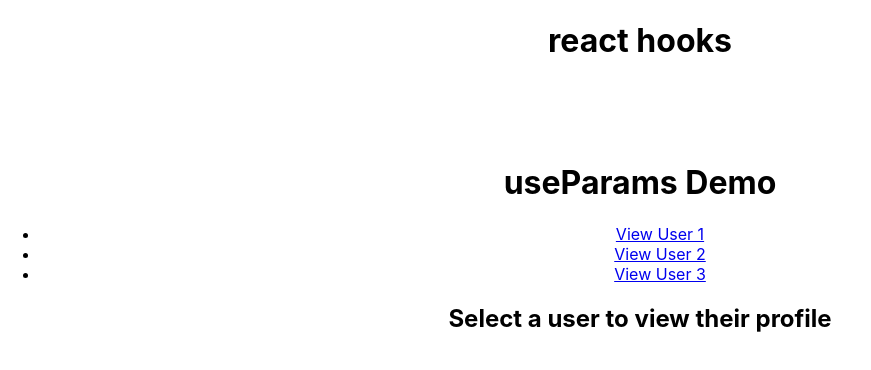
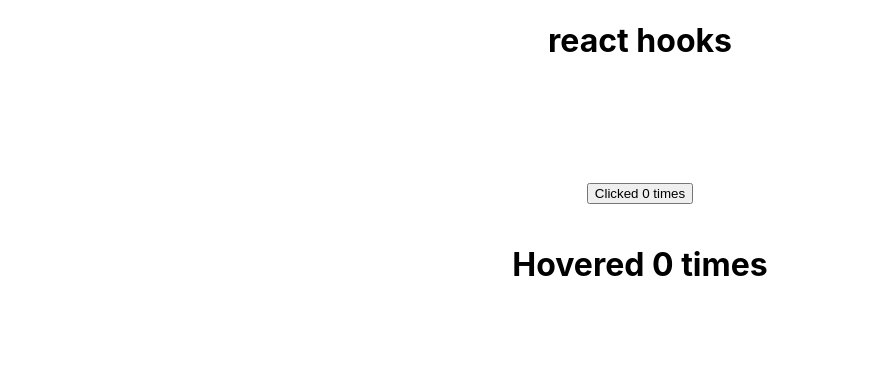
Before and after one commit to Tapan48/react-hooks--, a React (Create React App) app: page / in a window 1280 px wide. Shown: the top 370 px of the page, without its empty margins (0-871 px from the left). Built offline with nearby package versions, Linux system fonts and the light colour scheme.

Commit message:
learned higher order components concept

```diff
--- a/src/App.js
+++ /dev/null
@@ -1,30 +0,0 @@
-import "./App.css";
-import { Up1 } from "./useparams/up1.jsx";
-
-function App() {
-  return (
-    <div className="App">
-      <div className="heading">
-        <h1>react hooks</h1>
-      </div>
-      {/* <Us1 /> */}
-      <br />
-      {/* <Us2 /> */}
-      <br />
-      {/* <Ue1 /> */}
-      <br />
-      <Up1 />
-      <br />
-      {/* <Reftut/>
-    <br />
-
-
-    <br />
-      {/* <Yesuc/>
-    <br />
-    <Um1/>  */}
-    </div>
-  );
-}
-
-export default App;
--- /dev/null
+++ b/src/App.jsx
@@ -0,0 +1,33 @@
+import "./App.css";
+import ClickCounter from "./higherordercomponent/clickcounter";
+import HoverCounter from "./higherordercomponent/hovercounter";
+
+function App() {
+  return (
+    <div className="App">
+      <div className="heading">
+        <h1>react hooks</h1>
+      </div>
+      {/* <Us1 /> */}
+      <br />
+      {/* <Us2 /> */}
+      <br />
+      {/* <Ue1 /> */}
+      <br />
+      {/* <Up1 /> */}
+      <br />
+      {/* <Reftut/> */}
+      <br />
+      <ClickCounter />
+      <br />
+      <HoverCounter />
+      <br />
+      {/* <Yesuc /> */}
+      <br />
+      {/* <Um1/>  */}
+      {/* <ConditionalRenderingExample /> */}
+    </div>
+  );
+}
+
+export default App;
--- /dev/null
+++ b/src/higherordercomponent/clickcounter.jsx
@@ -0,0 +1,13 @@
+import React from "react";
+import withCounter from "./hoc";
+const ClickCounter = (props) => {
+  const { count, incrementCount } = props;
+  //variable and state initialisation code not required here as it is already handled in the higher order component
+  return (
+    <div>
+      <button onClick={incrementCount}>Clicked {count} times</button>
+    </div>
+  );
+};
+
+export default withCounter(ClickCounter); // this is the higher order component that is used to wrap the component and add the logic
--- /dev/null
+++ b/src/higherordercomponent/hoc.jsx
@@ -0,0 +1,38 @@
+// higher order component is a function that takes a component as an argument and returns an enhanced component
+
+/// multiple components have the same logic
+/// we can create a higher order component to handle the logic
+/// and then pass the component to the higher order component
+/// the higher order component will return the component with the logic
+
+// the purpose of the higher order component is to share the logic between components
+// and to avoid code duplication and to make the code more readable and maintainable and code reuse
+
+import React, { useState } from "react";
+
+// Higher Order Component that handles counter functionality
+const withCounter = (WrappedComponent) => {
+  const WithCounter = (props) => {
+    const [count, setCount] = useState(0);
+
+    const incrementCount = () => {
+      setCount((prevCount) => prevCount + 1);
+    };
+
+    return (
+      <WrappedComponent
+        count={count}
+        incrementCount={incrementCount}
+        {...props}
+      />
+    );
+  };
+
+  return WithCounter;
+};
+
+export default withCounter;
+
+// Usage example:
+// const EnhancedClickCounter = withCounter(ClickCounter);
+// const EnhancedHoverCounter = withCounter(HoverCounter, 2);
--- /dev/null
+++ b/src/higherordercomponent/hovercounter.jsx
@@ -0,0 +1,15 @@
+import React from "react";
+import withCounter from "./hoc";
+const HoverCounter = (props) => {
+  const { count, incrementCount } = props;
+  //// variable and state initialisation code not required here as it is already handled in the higher order component
+  console.log(props);
+
+  return (
+    <div>
+      <h1 onMouseOver={incrementCount}>Hovered {count} times</h1>
+    </div>
+  );
+};
+
+export default withCounter(HoverCounter); // this is the higher order component that is used to wrap the component and add the logic
```
Also changed, not shown: src/conditionalrendering/conditionalrendering.jsx (added, +24 -0 lines), src/usecontext/withcontext/yesuc.jsx (+6 -7 lines), src/usecontext/withoutcontext/notuc.jsx (+11 -11 lines), src/usememo/hello.jsx (added, +20 -0 lines).
